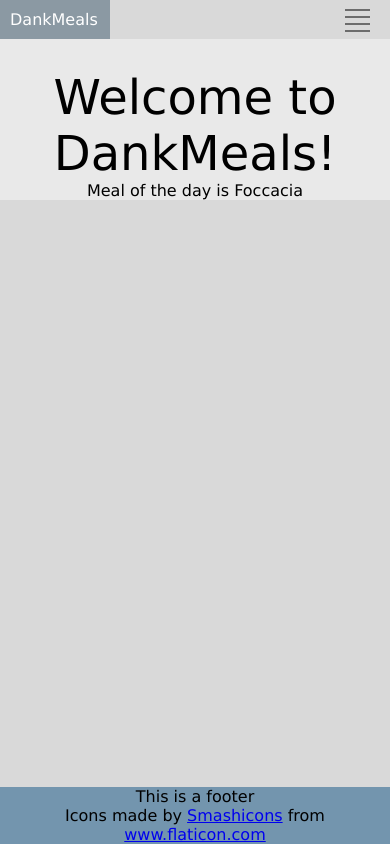
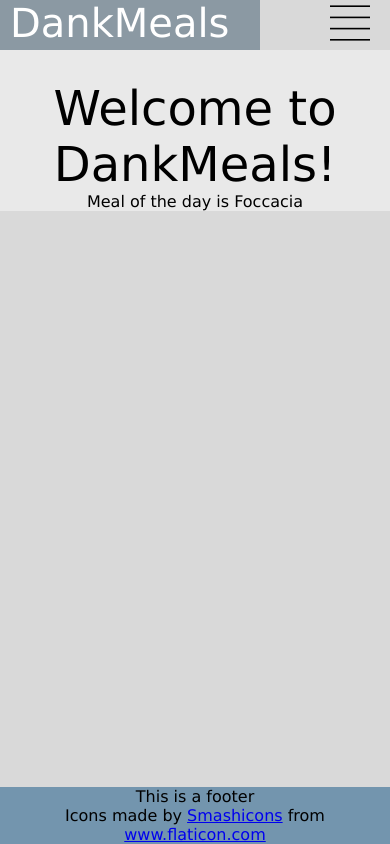
Before and after one commit to solfridhj/dankmeals, a plain HTML site: page index.html in a window 390 px wide. Drawn offline with Linux system fonts and the light colour scheme.

Commit message:
Fixed navbar

```diff
--- a/index.html
+++ b/index.html
@@ -76,7 +76,7 @@
 
             <div id="small-on-hover">
 
-                    <img id="to-hov" src="menu.svg" width="25px" height="25px">
+                    <img id="to-hov" src="menu.svg" width="40px" height="40px">
 
 
                 <ul id="small-dropdown">
--- a/style.css
+++ b/style.css
@@ -12,7 +12,7 @@ html, body{
     width: 100%;
     background-color:#9FBACE;
     font-size: 20pt;
-    font-family: 'Courier New', Courier, monospace;
+    font-family: Verdana, Geneva, Tahoma, sans-serif;
 
 }
 
@@ -101,6 +101,7 @@ html, body{
 #logo {
     color: white;
     background-color:  #8B99A3;
+    height: 50px;
 }
 
 
@@ -126,13 +127,13 @@ html, body{
 
 /*RESPONSIVE */
 
-@media screen and (min-width: 1130px){
+@media screen and (min-device-width: 1130px), (min-width: 1130px){
     #small-header{
         display: none;
     }
 }
 
-@media screen and (max-width: 1130px){
+@media screen and (max-device-width: 1130px), (max-width: 1130px){
     /*Medium sized screen. Navbar still same, but no search*/
     #header-nav {
         width: 100%;
@@ -151,7 +152,7 @@ html, body{
     }
 }
 
-@media screen and (max-width: 960px){
+@media screen and (max-device-width: 960px), (max-width: 960px){
     /*Setting css for small screen header*/
     #header {
         display: none;
@@ -160,17 +161,20 @@ html, body{
     #small-header {
         display: inline-block;
         width: 100%;
-
     }
 
     #logo {
-        width: 110px;
+        height: 50px;
+        width: 240px;
+        font-size: 40px;
     }
 
     #logo a{
-        width: 100px;
-        padding-right: 0px;
+
+        padding-right: 10px;
         padding-left: 10px;
+        padding-top: 0px;
+        padding-bottom: 0px;
     }
 
     #small-dropdown {
@@ -180,21 +184,23 @@ html, body{
         overflow: hidden;
         float: right;
         background-color: #9FBACE;
-        width: 100%;;
+        width: 100%;
+        margin-top: 27px;
     }
 
     #to-hov {
         position: absolute;
         right: 15px;
         top: -20px;
-        padding: 5px;
+        padding-right: 5px;
+        padding-left: 5px;
+        padding-top: 0px;
+        padding-bottom: 10px;
     }
 
     #small-on-hover:hover #small-dropdown{
         display: block;
         text-decoration-line: none;
-
-
     }
 
     #small-on-hover{
@@ -207,7 +213,6 @@ html, body{
     #small-dropdown li {
         margin: 10px;
         border-bottom: 0.4px solid rgb(197, 197, 197);
-
     }
 
 
@@ -217,19 +222,17 @@ html, body{
         text-decoration-line: none;
         display: block;
         padding-bottom: 2px;
+        font-size: 20pt;
     }
 
     #under a{
-        font-size: 7pt;
+        font-size: 17pt;
         color:rgb(255, 255, 255);
-
     }
 
     #to-hov:hover {
         bottom: 100px;
-
         background-color: #9FBACE;
-
     }
 
 
```
